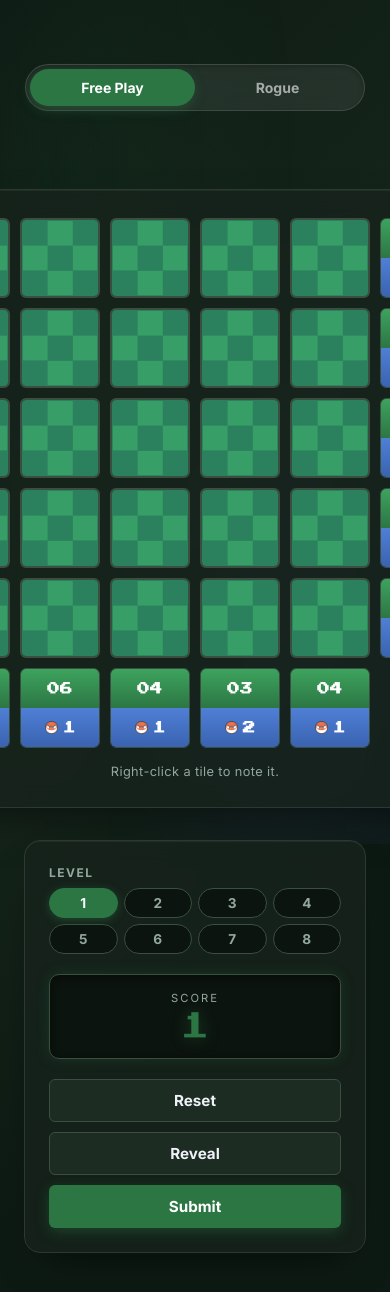
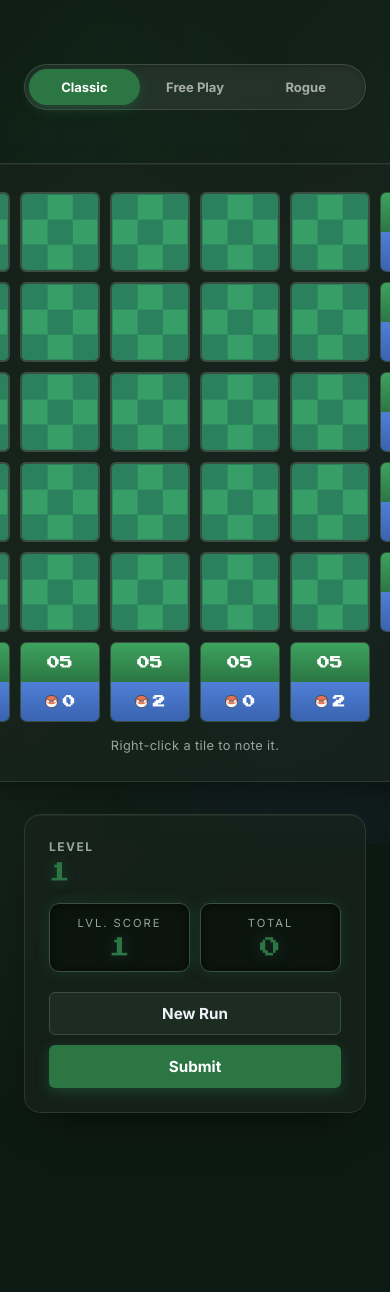
Before and after one commit to camlee21/voltorbflipweb, a React (Vite) app: page / in a window 390 px wide. Shown: the top 1292 px of the page. After the commit the page ends 1225 px from the top, so only its background shows below. Built offline with nearby package versions, Linux system fonts and the light colour scheme.

Commit message:
Added Classic mode and web icon

```diff
--- a/index.html
+++ b/index.html
@@ -3,6 +3,7 @@
   <head>
     <meta charset="UTF-8" />
     <meta name="viewport" content="width=device-width, initial-scale=1.0" />
+    <link rel="icon" type="image/png" href="/voltorbflipwebicon.png" />
     <link rel="preconnect" href="https://fonts.googleapis.com" />
     <link rel="preconnect" href="https://fonts.gstatic.com" crossorigin />
     <link
--- a/src/components/Layout.jsx
+++ b/src/components/Layout.jsx
@@ -22,7 +22,7 @@ export default function Layout({ children }) {
             <img src="/sprites/banner_icon.png" alt="" className="site-banner__icon" />
             <div className="site-banner__titles">
               <span className="site-banner__title">VOLTORB FLIP</span>
-              <span className="site-banner__subtitle">Free Play</span>
+              <span className="site-banner__subtitle">By Draglash</span>
             </div>
           </div>
 
--- /dev/null
+++ b/src/pages/Classic.css
@@ -0,0 +1,63 @@
+/* ── Classic mode additions (works alongside FreePlayGame.css) ───────── */
+
+.classic-level-display {
+  font-family: var(--font-display);
+  font-size: 1.3rem;
+  color: var(--color-accent);
+  text-shadow: 0 0 14px color-mix(in srgb, var(--color-accent) 40%, transparent);
+}
+
+.classic-scores {
+  display: flex;
+  gap: 10px;
+}
+
+.classic-scores .scoreboard {
+  flex: 1;
+  padding: 12px;
+}
+
+.classic-scores .scoreboard__value {
+  font-size: 1.3rem;
+}
+
+.classic-popup-overlay {
+  position: fixed;
+  inset: 0;
+  z-index: 50;
+  background: rgba(0, 0, 0, 0.55);
+  backdrop-filter: blur(4px);
+  display: flex;
+  align-items: center;
+  justify-content: center;
+  padding: 24px;
+}
+
+.classic-popup {
+  width: 100%;
+  max-width: 420px;
+  background: var(--color-surface);
+  border: 1px solid var(--color-border-strong);
+  border-radius: var(--radius-lg);
+  padding: 28px 24px;
+  text-align: center;
+  box-shadow: 0 30px 60px -20px rgba(0, 0, 0, 0.7);
+}
+
+.classic-popup__title {
+  font-family: var(--font-display);
+  font-size: 1.1rem;
+  color: var(--color-accent);
+  margin-bottom: 10px;
+}
+
+.classic-popup__subtitle {
+  font-family: var(--font-body);
+  font-size: 0.9rem;
+  color: var(--color-text-muted);
+  margin-bottom: 20px;
+}
+
+.classic-popup__cta {
+  width: 100%;
+}
--- /dev/null
+++ b/src/pages/Classic.jsx
@@ -0,0 +1,229 @@
+import { useEffect, useRef, useState } from "react";
+import Tile from "../components/Tile";
+import Counter from "../components/Counter";
+import {
+  getRandomPatternForLevel,
+  buildGrid,
+  rowStats,
+  columnStats,
+  revealBoard,
+} from "../game/gameLogic";
+import "./FreePlayGame.css"; // shares the board/tile/panel look with Free Play
+import "./Classic.css";
+
+const THEME = "classic";
+const VOLTORB_ICON = "/sprites/counters/voltorb-count-icon.png";
+
+function buildLevel(levelNumber) {
+  const pattern = getRandomPatternForLevel(levelNumber);
+  return buildGrid(pattern); // { grid, maxScore }
+}
+
+function getMessageTone(msg) {
+  if (!msg) return "";
+  if (msg.includes("beaten")) return "message--success";
+  if (msg.includes("lost") || msg.includes("unfinished")) return "message--error";
+  return "message--neutral";
+}
+
+export default function Classic() {
+  const [level, setLevel] = useState(1);
+  const [score, setScore] = useState(1);
+  const [totalScore, setTotalScore] = useState(0);
+  const [grid, setGrid] = useState([]);
+  const [maxScore, setMaxScore] = useState(1);
+  const [gameOver, setGameOver] = useState(false);
+  const [message, setMessage] = useState("");
+
+  const [showGameOverPopup, setShowGameOverPopup] = useState(false);
+  const [pendingAction, setPendingAction] = useState(null);
+  const resetBtnRef = useRef(null);
+
+  useEffect(() => {
+    startNewLevel(1);
+    // eslint-disable-next-line react-hooks/exhaustive-deps
+  }, []);
+
+  useEffect(() => {
+    if (!pendingAction) return;
+    function handleWindowClick(e) {
+      if (resetBtnRef.current && !resetBtnRef.current.contains(e.target)) {
+        setPendingAction(null);
+      }
+    }
+    window.addEventListener("click", handleWindowClick);
+    return () => window.removeEventListener("click", handleWindowClick);
+  }, [pendingAction]);
+
+  function startNewLevel(levelNumber) {
+    const { grid: newGrid, maxScore: newMax } = buildLevel(levelNumber);
+    setGrid(newGrid);
+    setMaxScore(newMax);
+    setScore(1);
+  }
+
+  function handleFlip(row, col) {
+    if (gameOver) return;
+    const tile = grid[row][col];
+    if (tile.revealed) return;
+
+    const value = tile.value;
+
+    if (value !== 0) {
+      const newGrid = grid.map((r) => r.map((t) => ({ ...t })));
+      newGrid[row][col].revealed = true;
+      newGrid[row][col].noted = false;
+      setGrid(newGrid);
+      setScore((s) => s * value);
+      return;
+    }
+
+    // Hit a Voltorb — the run ends here.
+    const newGrid = grid.map((r) => r.map((t) => ({ ...t })));
+    newGrid[row][col].revealed = true;
+    setGrid(newGrid);
+    setGameOver(true);
+    setMessage("Oops! You lost!");
+    setTimeout(() => {
+      setGrid(revealBoard(newGrid));
+      setTotalScore((t) => t + score);
+    //   setShowGameOverPopup(true);
+    }, 500);
+  }
+
+  function toggleNote(row, col) {
+    if (gameOver) return;
+    const tile = grid[row][col];
+    if (tile.revealed) return;
+    const newGrid = grid.map((r) => r.map((t) => ({ ...t })));
+    newGrid[row][col].noted = !newGrid[row][col].noted;
+    setGrid(newGrid);
+  }
+
+  function handleSubmit() {
+    if (score !== maxScore) {
+      setMessage("Game unfinished!");
+      return;
+    }
+    setMessage("Level beaten!");
+    setGrid((g) => revealBoard(g));
+    setTimeout(() => {
+      const nextLevel = level + 1;
+      setTotalScore((t) => t + score);
+      setLevel(nextLevel);
+      startNewLevel(nextLevel);
+      setMessage("");
+    }, 1000);
+  }
+
+  function handleNewRun() {
+    setLevel(1);
+    setTotalScore(0);
+    setGameOver(false);
+    setShowGameOverPopup(false);
+    setMessage("");
+    startNewLevel(1);
+  }
+
+  function handleDangerClick() {
+    if (pendingAction === "reset") {
+      setPendingAction(null);
+      handleNewRun();
+      return;
+    }
+    setPendingAction("reset");
+  }
+
+  if (grid.length === 0) {
+    return (
+      <div className="free-play-page">
+        <p className="loading-text">Loading…</p>
+      </div>
+    );
+  }
+
+  return (
+    <div className="free-play-page classic-page">
+      <main className="layout">
+        <section className="board-panel" aria-label="Classic board">
+          <div className="board" style={{ "--tile-size": "80px" }}>
+            {grid.map((row, r) => (
+              <div key={r} style={{ display: "contents" }}>
+                {row.map((tile, c) => (
+                  <Tile
+                    key={tile.id}
+                    tile={tile}
+                    theme={THEME}
+                    disabled={gameOver}
+                    onFlip={() => handleFlip(r, c)}
+                    onNote={() => toggleNote(r, c)}
+                  />
+                ))}
+                {(() => {
+                  const stats = rowStats(grid, r);
+                  return <Counter points={stats.points} voltorbs={stats.voltorbs} icon={VOLTORB_ICON} />;
+                })()}
+              </div>
+            ))}
+
+            {[0, 1, 2, 3, 4].map((c) => {
+              const stats = columnStats(grid, c);
+              return <Counter key={`col-${c}`} points={stats.points} voltorbs={stats.voltorbs} icon={VOLTORB_ICON} />;
+            })}
+            <div />
+          </div>
+
+          <p className="hint">Right-click a tile to note it.</p>
+        </section>
+
+        <aside className="sidebar">
+          <div className="sidebar__group">
+            <span className="field-label">Level</span>
+            <div className="classic-level-display">{level}</div>
+          </div>
+
+          <div className="classic-scores">
+            <div className="scoreboard">
+              <span className="scoreboard__label">Lvl. Score</span>
+              <span className="scoreboard__value">{score}</span>
+            </div>
+            <div className="scoreboard">
+              <span className="scoreboard__label">Total</span>
+              <span className="scoreboard__value">{totalScore}</span>
+            </div>
+          </div>
+
+          {message && <p className={`message ${getMessageTone(message)}`}>{message}</p>}
+
+          <div className="sidebar__actions">
+            <button
+              ref={resetBtnRef}
+              type="button"
+              className={`btn btn--ghost ${pendingAction === "reset" ? "armed" : ""}`}
+              onClick={handleDangerClick}
+            >
+              New Run
+            </button>
+            <button type="button" className="btn btn--primary" onClick={handleSubmit} disabled={gameOver}>
+              Submit
+            </button>
+          </div>
+        </aside>
+      </main>
+
+      {showGameOverPopup && (
+        <div className="classic-popup-overlay">
+          <div className="classic-popup">
+            <h2 className="classic-popup__title">Run over!</h2>
+            <p className="classic-popup__subtitle">
+              You reached level {level} with a total score of {totalScore}.
+            </p>
+            <button type="button" className="btn btn--primary classic-popup__cta" onClick={handleNewRun}>
+              Start New Run
+            </button>
+          </div>
+        </div>
+      )}
+    </div>
+  );
+}
--- a/src/pages/FreePlayGame.jsx
+++ b/src/pages/FreePlayGame.jsx
@@ -222,7 +222,7 @@ export default function FreePlayGame() {
           </div>
 
           <div className="scoreboard">
-            <span className="scoreboard__label">Score</span>
+            <span className="scoreboard__label">Lvl. Score</span>
             <span className="scoreboard__value">{score}</span>
           </div>
 
--- a/src/pages/Home.css
+++ b/src/pages/Home.css
@@ -1,7 +1,7 @@
 .mode-toggle-wrapper {
   display: flex;
   justify-content: center;
-  margin-bottom: 30px;
+  margin-bottom: 5px;
 }
 
 /* ── Mode toggle ── */
@@ -14,7 +14,7 @@
   padding: 4px;
   border-radius: 9999px;
   border: 1px solid rgba(255, 255, 255, 0.12);
-  width: 280px;
+  width: 360px;
   box-shadow: inset 0 2px 4px rgba(0,0,0,0.2);
 }
 
@@ -23,7 +23,7 @@
   top: 4px;
   left: 4px;
   bottom: 4px;
-  width: calc(50% - 4px);
+  width: calc((100% - 8px) / 3);
   background-color: var(--accent);
   border-radius: 9999px;
   transition: transform 0.3s cubic-bezier(0.25, 1, 0.5, 1), background-color 0.3s ease;
@@ -38,7 +38,7 @@
   background: none;
   border: none;
   padding: 10px 0;
-  font-size: 14px;
+  font-size: 13px;
   font-weight: 700;
   font-family: inherit;
   cursor: pointer;
@@ -57,6 +57,6 @@
 @media (max-width: 840px) {
   .mode-toggle {
     width: 100%;
-    max-width: 340px;
+    max-width: 360px;
   }
 }
--- a/src/pages/Home.jsx
+++ b/src/pages/Home.jsx
@@ -1,10 +1,18 @@
 import { useState } from "react";
+import Classic from "./Classic";
 import FreePlayGame from "./FreePlayGame";
 import RogueGame from "./RogueGame";
 import "./Home.css";
 
+const MODES = [
+  { key: "classic", label: "Classic" },
+  { key: "freeplay", label: "Free Play" },
+  { key: "rogue", label: "Rogue" },
+];
+
 export default function Home() {
-  const [mode, setMode] = useState("freeplay");
+  const [mode, setMode] = useState("classic");
+  const activeIndex = MODES.findIndex((m) => m.key === mode);
 
   return (
     <>
@@ -12,26 +20,24 @@ export default function Home() {
         <div className="mode-toggle">
           <div
             className="mode-toggle-slider"
-            style={{ transform: mode === "rogue" ? "translateX(100%)" : "translateX(0%)" }}
+            style={{ transform: `translateX(${activeIndex * 100}%)` }}
           />
-          <button
-            type="button"
-            onClick={() => setMode("freeplay")}
-            className={`mode-toggle-btn ${mode === "freeplay" ? "active" : ""}`}
-          >
-            Free Play
-          </button>
-          <button
-            type="button"
-            onClick={() => setMode("rogue")}
-            className={`mode-toggle-btn ${mode === "rogue" ? "active" : ""}`}
-          >
-            Rogue
-          </button>
+          {MODES.map((m) => (
+            <button
+              key={m.key}
+              type="button"
+              onClick={() => setMode(m.key)}
+              className={`mode-toggle-btn ${mode === m.key ? "active" : ""}`}
+            >
+              {m.label}
+            </button>
+          ))}
         </div>
       </div>
 
-      {mode === "freeplay" ? <FreePlayGame /> : <RogueGame />}
+      {mode === "classic" && <Classic />}
+      {mode === "freeplay" && <FreePlayGame />}
+      {mode === "rogue" && <RogueGame />}
     </>
   );
 }
--- a/src/pages/RogueGame.jsx
+++ b/src/pages/RogueGame.jsx
@@ -349,7 +349,7 @@ export default function RogueGame() {
             </div>
           </div>
 
-          <div className="board" style={{ "--tile-size": "64px" }}>
+          <div className="board" style={{ "--tile-size": "80px" }}>
             {grid.map((row, r) => (
               <div key={r} style={{ display: "contents" }}>
                 {row.map((tile, c) => (
```
Also changed, not shown: public/voltorbflipwebicon.png (added).
